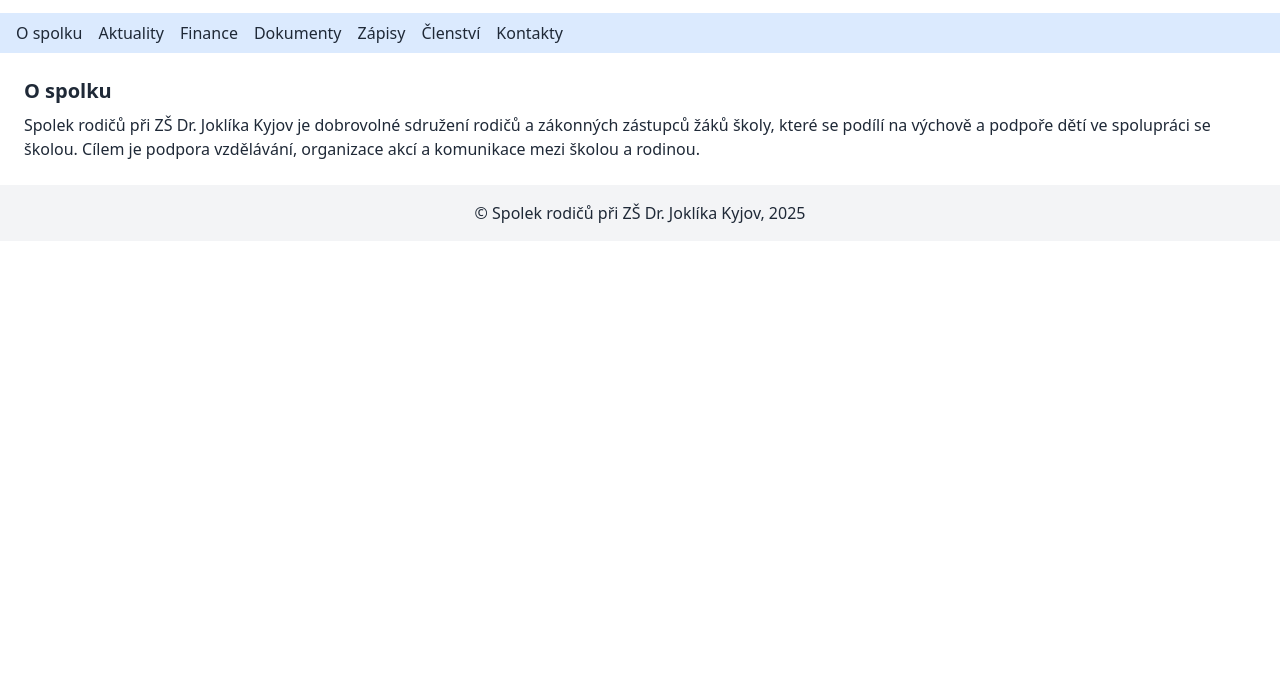
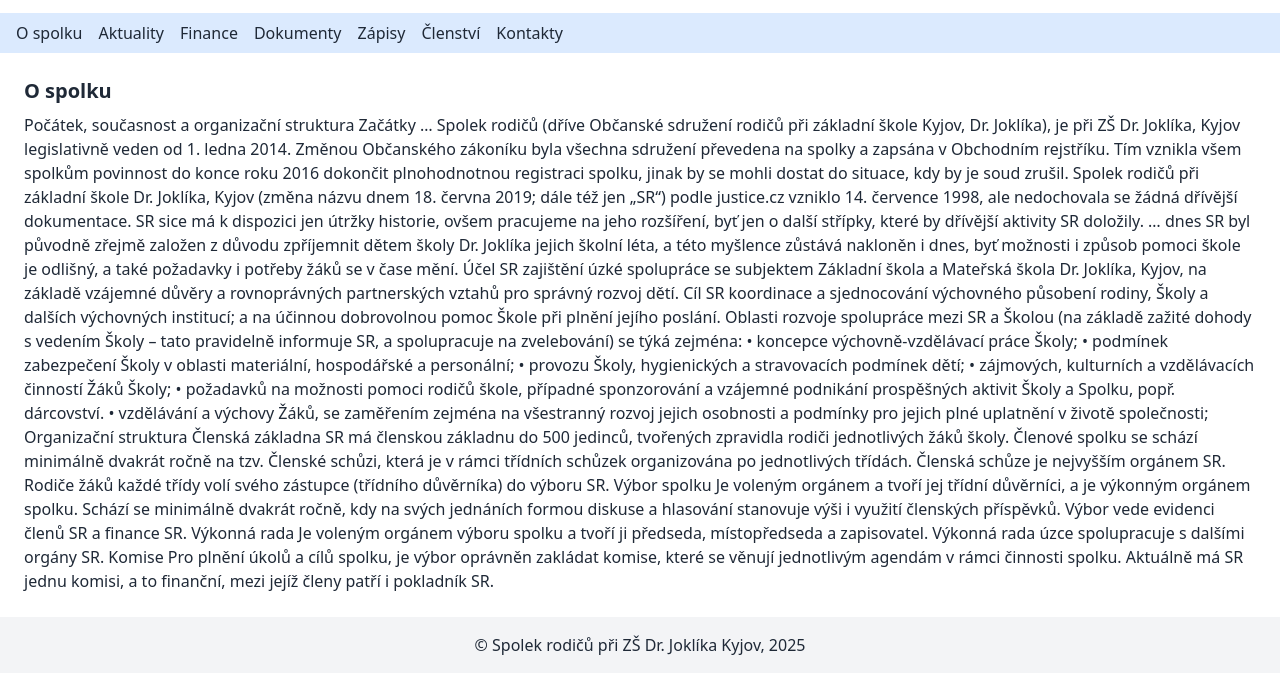
Before and after one commit to srpsJoklik/srps-joklik, a plain HTML site: page index.html in a window 1280 px wide. Shown: the part 67-760 px from the top of the page. Drawn offline with nearby package versions, Linux system fonts and the light colour scheme.

Commit message:
Add files via upload

```diff
--- a/index.html
+++ b/index.html
@@ -26,10 +26,40 @@
   </nav>
 
   <main class="p-6">
-    <section id="o-spolku" class="tab-content">
-      <h2 class="text-xl font-semibold mb-2">O spolku</h2>
-      <p>Spolek rodičů při ZŠ Dr. Joklíka Kyjov je dobrovolné sdružení rodičů a zákonných zástupců žáků školy, které se podílí na výchově a podpoře dětí ve spolupráci se školou. Cílem je podpora vzdělávání, organizace akcí a komunikace mezi školou a rodinou.</p>
-    </section>
+    <section id="o-spolku" class="tab-content"><h2 class="text-xl font-semibold mb-2">O spolku</h2><div>Počátek, současnost a organizační struktura
+Začátky …
+Spolek rodičů (dříve Občanské sdružení rodičů při základní škole Kyjov, Dr. Joklíka), je při ZŠ Dr. Joklíka, Kyjov legislativně veden od 1. ledna 2014.
+Změnou Občanského zákoníku byla všechna sdružení převedena na spolky a zapsána v Obchodním rejstříku. Tím vznikla všem spolkům povinnost do konce roku 2016 dokončit plnohodnotnou registraci spolku, jinak by se mohli dostat do situace, kdy by je soud zrušil.
+Spolek rodičů při základní škole Dr. Joklíka, Kyjov (změna názvu dnem 18. června 2019; dále též jen „SR“) podle justice.cz vzniklo 14. července 1998, ale nedochovala se žádná dřívější dokumentace.
+SR sice má k dispozici jen útržky historie, ovšem pracujeme na jeho rozšíření, byť jen o další střípky, které by dřívější aktivity SR doložily.
+… dnes
+SR byl původně zřejmě založen z důvodu zpříjemnit dětem školy Dr. Joklíka jejich školní léta, a této myšlence zůstává nakloněn i dnes, byť možnosti i způsob pomoci škole je odlišný, a také požadavky i potřeby žáků se v čase mění.
+Účel SR
+zajištění úzké spolupráce se subjektem Základní škola a Mateřská škola Dr. Joklíka, Kyjov, na základě vzájemné důvěry a rovnoprávných partnerských vztahů pro správný rozvoj dětí.
+
+Cíl SR
+koordinace a sjednocování výchovného působení rodiny, Školy a dalších výchovných institucí; a na účinnou dobrovolnou pomoc Škole při plnění jejího poslání.
+
+Oblasti rozvoje spolupráce mezi SR a Školou
+(na základě zažité dohody s vedením Školy – tato pravidelně informuje SR, a spolupracuje na zvelebování) se týká zejména:
+•	koncepce výchovně-vzdělávací práce Školy;
+•	podmínek zabezpečení Školy v oblasti materiální, hospodářské a personální;
+•	provozu Školy, hygienických a stravovacích podmínek dětí;
+•	zájmových, kulturních a vzdělávacích činností Žáků Školy;
+•	požadavků na možnosti pomoci rodičů škole, případné sponzorování a vzájemné podnikání prospěšných aktivit Školy a Spolku, popř. dárcovství.
+•	vzdělávání a výchovy Žáků, se zaměřením zejména na všestranný rozvoj jejich osobnosti a podmínky pro jejich plné uplatnění v životě společnosti;
+
+Organizační struktura
+Členská základna
+SR má členskou základnu do 500 jedinců, tvořených zpravidla rodiči jednotlivých žáků školy. Členové spolku se schází minimálně dvakrát ročně na tzv. Členské schůzi, která je v rámci třídních schůzek organizována po jednotlivých třídách. Členská schůze je nejvyšším orgánem SR.
+Rodiče žáků každé třídy volí svého zástupce (třídního důvěrníka) do výboru SR.
+Výbor spolku
+Je voleným orgánem a tvoří jej třídní důvěrníci, a je výkonným orgánem spolku. Schází se minimálně dvakrát ročně, kdy na svých jednáních formou diskuse a hlasování stanovuje výši i využití členských příspěvků. Výbor vede evidenci členů SR a finance SR.
+Výkonná rada
+Je voleným orgánem výboru spolku a tvoří ji předseda, místopředseda a zapisovatel. Výkonná rada úzce spolupracuje s dalšími orgány SR.
+Komise
+Pro plnění úkolů a cílů spolku, je výbor oprávněn zakládat komise, které se věnují jednotlivým agendám v rámci činnosti spolku. Aktuálně má SR jednu komisi, a to finanční, mezi jejíž členy patří i pokladník SR.
+</div></section>
 
     <section id="aktuality" class="tab-content hidden">
       <h2 class="text-xl font-semibold mb-2">Aktuality</h2>
@@ -69,30 +99,7 @@
       <p>Členem může být každý rodič žáka školy, který uhradí členský příspěvek. Výše příspěvku pro školní rok 2024/2025 činí 300 Kč za první i druhé dítě.</p>
     </section>
 
-    <section id="kontakty" class="tab-content hidden"><h2 class="text-xl font-semibold mb-2">Kontakty</h2><p>Kontakty
-
-Název: Spolek rodičů při ZŠ Dr. Joklíka, Kyjov
-Sídlo: Základní škola a Mateřská škola Dr. Joklíka, Sídliště U Vodojemu 1261/18, 697 01 Kyjov
-IČ: 65761235
-Spisová značka: L 6861 Krajský soud v Brně
-
-
-
-Kontakt:
-
-e-mail: 		srps.joklik@gmail.com
-
-datová schránka: 	yv58qdz
-
-
-Předseda:		Mgr. David Kos
-Místopředseda:	Mgr. Michaela Zálešáková
-Zapisovatelka:	Ing. Lubomíra Habáňová
-Pokladník:		Bc. Eva Jarolíková
-
-Třídní důvěrníci:	Třídní důvěrníci 2024/2025
-
-</p></section>
+    <section id="kontakty" class="tab-content hidden"><h2 class="text-xl font-semibold mb-2">Kontakty</h2><p><strong>Kontakty</strong></p><p><strong>Název:</strong> Spolek rodičů při ZŠ Dr. Joklíka, Kyjov </p><p><strong>Sídlo:</strong> Základní škola a Mateřská škola Dr. Joklíka, Sídliště U Vodojemu 1261/18, 697 01 Kyjov</p><p><strong>IČ:</strong> <a id="_Hlk183504410"></a>65761235</p><p><strong>Spisová značka: </strong>L 6861 Krajský soud v&nbsp;Brně</p><p><strong>Kontakt:</strong></p><p>e-mail:<strong> 		srps.joklik@gmail.com</strong></p><p>datová schránka: <a id="_Hlk183504431"></a>	<strong>yv58qdz</strong></p><p><strong>Předseda</strong>:		Mgr. David Kos</p><p><strong>Místopředseda</strong>:	Mgr. Michaela Zálešáková</p><p><strong>Zapisovatelka</strong>:	Ing. Lubomíra Habáňová</p><p><strong>Pokladník</strong>:		Bc. Eva Jarolíková</p><p><strong>Třídní důvěrníci:</strong>	<a href="https://drive.google.com/file/d/1054H1N9CGCIzB3aXXqtWjHDlBHm7zF1H/view?usp=drive_link">Třídní důvěrníci 2024/2025</a></p></section>
   </main>
 
   <footer class="bg-gray-100 text-center py-4">
```
